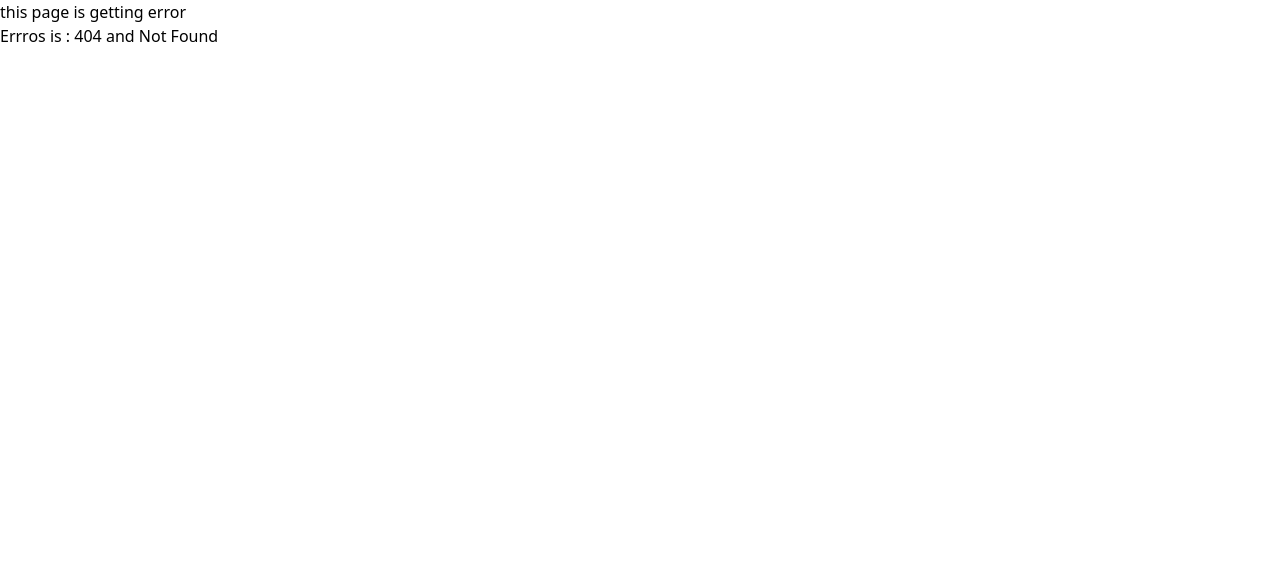
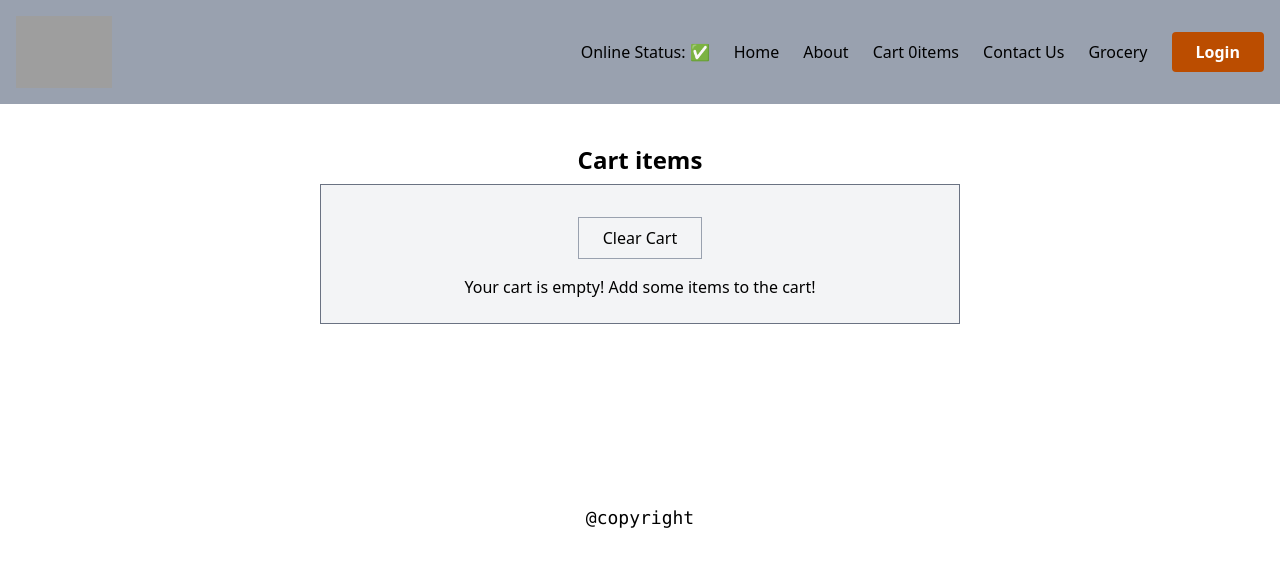
Before and after one commit to LavanyaKrishnan-fountainhills/Namaste-React, a React (Vite) app: page /cart in a window 1280 px wide. Before the commit this address had no page. Shown: the top 566 px of the page. Built offline with nearby package versions, Linux system fonts and the light colour scheme; grey boxes are pictures that could not be loaded.

Commit message:
episode 12 Redux fundamentals

```diff
--- a/package.json
+++ b/package.json
@@ -17,9 +17,11 @@
     "process": "^0.11.10"
   },
   "dependencies": {
+    "@reduxjs/toolkit": "^2.8.2",
     "@tailwindcss/postcss": "^4.1.11",
     "react": "^19.1.0",
     "react-dom": "^19.1.0",
+    "react-redux": "^9.2.0",
     "react-router-dom": "^6.30.1",
     "tailwindcss": "^4.1.11"
   },
--- a/src/App.js
+++ b/src/App.js
@@ -10,10 +10,13 @@
 import RestaurantMenu from "./components/RestaurantMenu";
 
 import UserContext from "./utils/UserContext";
+import Cart from "./components/Cart";
+import { Provider } from "react-redux";
+import appStore from "./utils/appStore";
 
 const Grocery = lazy(() => import("./components/Grocery"));
 
-const About=  lazy(() => import("./components/About"));
+const About = lazy(() => import("./components/About"));
 
 const AppLayout = () => {
   const [userName, setUserName] = useState();
@@ -25,13 +28,15 @@
   }, []);
 
   return (
-    <UserContext.Provider value={{ loggedInUser: userName ,setUserName}}>
-      <div className="overflow-auto h-screen">
-        <Header />
-        <Outlet />
-        <Footer />
-      </div>
-    </UserContext.Provider>
+    <Provider store={appStore}>
+      <UserContext.Provider value={{ loggedInUser: userName, setUserName }}>
+        <div className="overflow-hidden ">
+          <Header />
+          <Outlet />
+          <Footer />
+        </div>
+      </UserContext.Provider>
+    </Provider>
   );
 };
 
@@ -56,6 +61,11 @@
         path: "/contact",
         element: <Contact />,
       },
+
+      {
+        path: "/cart",
+        element: <Cart />,
+      },
       {
         path: "/grocery",
         element: (
--- /dev/null
+++ b/src/components/Cart.js
@@ -0,0 +1,36 @@
+import React from "react";
+import { useDispatch, useSelector } from "react-redux";
+import ItemList from "./ItemList";
+import { clearCart } from "../utils/CartSlice";
+
+const Cart = () => {
+  const cartItems = useSelector((store) => store.cart.items);
+  const dispatch = useDispatch();
+
+  const handleClear = () => {
+    dispatch(clearCart());
+  };
+
+  return (
+    <div className="text-center mt-10 flex flex-col items-center justify-center">
+      <h1 className="text-2xl font-bold text-center mb-2">Cart items</h1>
+
+      <div className="w-6/12 bg-gray-100 border border-gray-500 p-4">
+        <button
+          className="py-2 px-6 border border-gray-400 m-4"
+          onClick={handleClear}
+        >
+          Clear Cart
+        </button>
+
+        {cartItems.length === 0 && (
+          <h1>Your cart is empty! Add some items to the cart!</h1>
+        )}
+
+        <ItemList items={cartItems} />
+      </div>
+    </div>
+  );
+};
+
+export default Cart;
--- a/src/components/Header.js
+++ b/src/components/Header.js
@@ -1,16 +1,25 @@
-import { useContext, useState } from "react";
+import { useContext, useEffect, useState } from "react";
 import { Link } from "react-router-dom";
 import { LOGO_URL } from "../utils/constants";
 import useOnlineStatus from "../utils/useOnlineStatus";
+import { useDispatch, useSelector } from "react-redux";
+import { clearCart } from "../utils/cartSlice";
 // import UserContext from "../utils/UserContext";
 
 const Header = () => {
   const [btnName, setBtnName] = useState("Login");
   const onlineStatus = useOnlineStatus();
-
+  const dispatch = useDispatch();
   // const data = useContext(UserContext)
   // console.log(data);
 
+  //  selecot=r we are scubscribing the strore3 using selectotre
+
+  const cartItems = useSelector((store) => store.cart.items)
+  console.log(cartItems);
+//  useEffect(() =>{
+//   dispatch(clearCart())
+//  })
 
   return (
     // <div className=" ">
@@ -25,6 +34,9 @@
           </li>
           <li className="hover:bg-amber-700 hover:py-2 hover:px-4 hover:rounded transition ">
             <Link to="/about">About</Link>
+          </li>
+             <li className="hover:bg-amber-700 hover:py-2 hover:px-4 hover:rounded transition ">
+            <Link to="/cart">Cart {cartItems.length}items</Link>
           </li>
           <li className="hover:bg-amber-700 hover:py-2 hover:px-4 hover:rounded transition">
             <Link to="/contact">Contact Us</Link>
--- a/src/components/ItemList.js
+++ b/src/components/ItemList.js
@@ -1,6 +1,18 @@
 import React from "react";
+import { addItem } from "../utils/cartSlice";
+import { useDispatch } from "react-redux";
 
 const ItemList = ({ items }) => {
+
+  const dispatch = useDispatch();
+
+  const handleAddItem = (item) => {
+    // console.log("Adding item:", item);
+
+    // dispatch an action
+    dispatch(addItem(item))
+  }
+
   return (
     <div className="mb-2">
       {items.map((item) => {
@@ -18,7 +30,7 @@
 
               {/* <img src={CDN_URL + imageId} className="w-full rounded-lg" /> */}
 
-              <button className="absolute bottom-2 px-4 py-1 rounded-md bg-black text-white shadow-lg">
+              <button className="absolute bottom-2 px-4 py-1 rounded-md bg-black text-white shadow-lg" onClick={() => handleAddItem(item)}>
                 Add +
               </button>
             </div>
--- /dev/null
+++ b/src/utils/appStore.js
@@ -0,0 +1,14 @@
+// utils/appStore.js
+import { configureStore } from "@reduxjs/toolkit";
+
+// import cartReducer from "./cartSlice"
+import cartReducer from "./cartSlice"
+
+
+const appStore = configureStore({
+  reducer: {
+    cart: cartReducer
+  }
+});
+
+export default appStore;
--- /dev/null
+++ b/src/utils/cartSlice.js
@@ -0,0 +1,25 @@
+
+
+import { createSlice } from "@reduxjs/toolkit";
+
+const cartSlice = createSlice({
+  name: 'cart',
+  initialState: {
+    items: []
+  },
+  reducers: {
+    addItem: (state, action) => {
+      state.items.push(action.payload);
+    },
+    removeItem: (state) => {
+      state.items.pop();
+    },
+    clearCart: (state) => {
+      state.items.length = 0;
+    },
+
+  }
+});
+
+export const { addItem, removeItem, clearCart } = cartSlice.actions;
+export default cartSlice.reducer;
```
Also changed, not shown: 1 other file (tests, documents, lock files or other folders).
